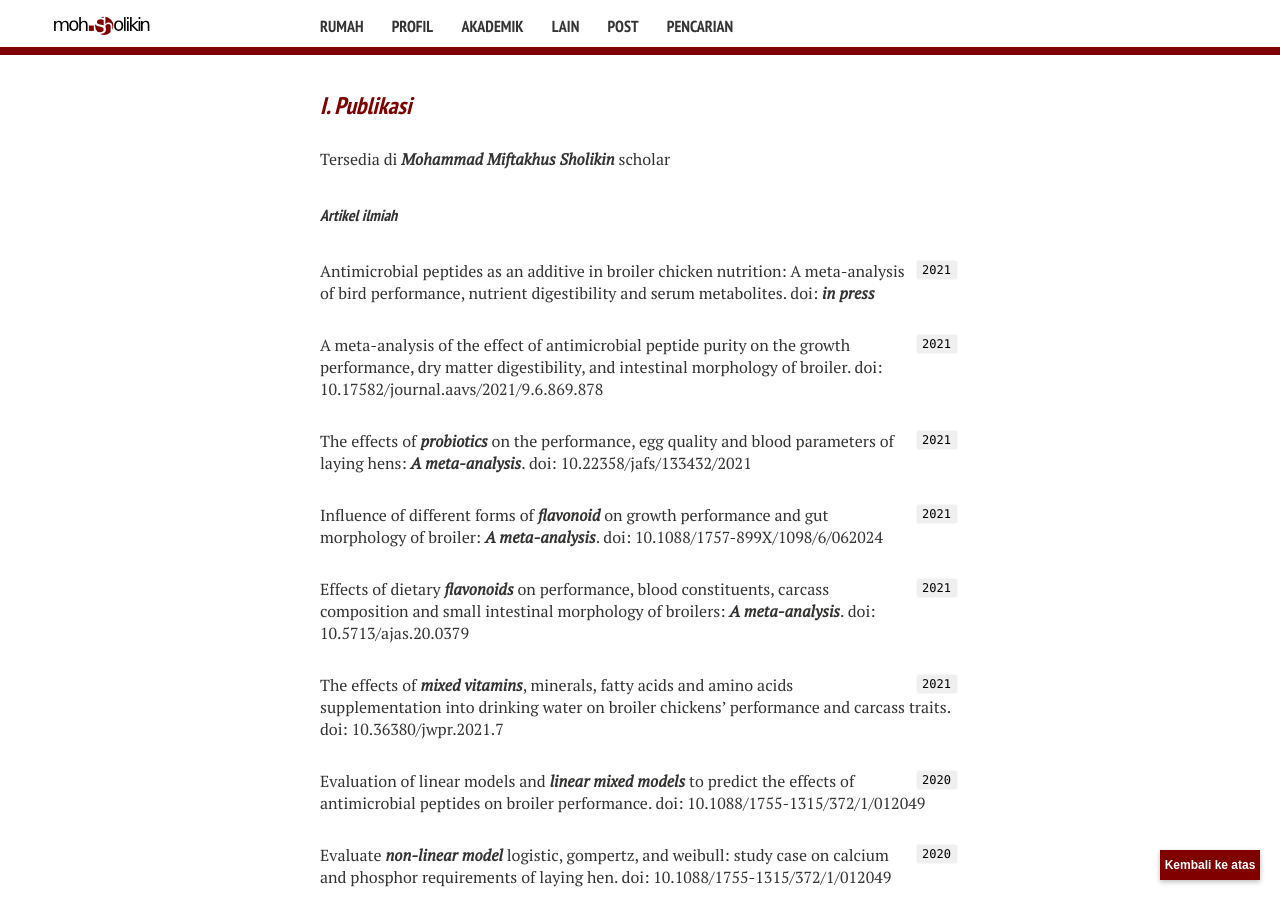
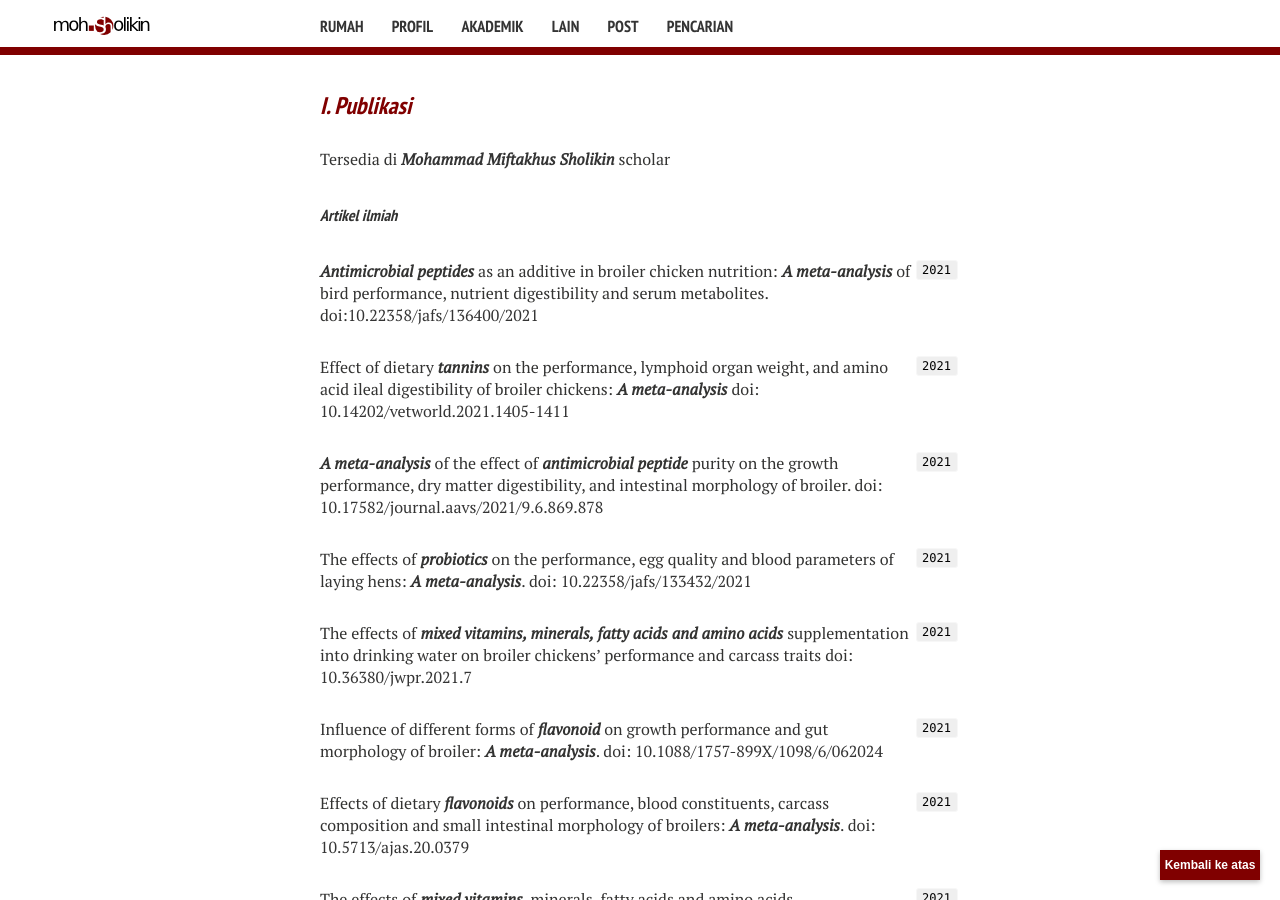
Before and after one commit to mohammad-miftakhus-sholikin/academic_website, a Jekyll site: the page built from _posts/profil/2021-01-18-riwayat-hidup-penulis.md, in a window 1280 px wide and 900 px high, scrolled down 3049 px. Built offline with Jekyll 4.4.1, drawn with Linux system fonts in a browser that asks for light colours; nearby versions of some CDN libraries; some web fonts are replaced.

Commit message:
academic_website
- Update the publication profile

```diff
--- a/_posts/profil/2021-01-18-riwayat-hidup-penulis.md
+++ b/_posts/profil/2021-01-18-riwayat-hidup-penulis.md
@@ -155,13 +155,21 @@
 
 ##### _Artikel ilmiah_
 `2021`
-Antimicrobial peptides as an additive in broiler chicken nutrition: A meta-analysis of bird performance, nutrient digestibility and serum metabolites. doi: _in press_
+_Antimicrobial peptides_ as an additive in broiler chicken nutrition: _A meta-analysis_ of bird performance, nutrient digestibility and serum metabolites. doi:[10.22358/jafs/136400/2021](http://www.jafs.com.pl/Antimicrobial-peptides-as-an-additive-in-broiler-chicken-nutrition-na-meta-analysis,136400,0,2.html)
 
 `2021`
-A meta-analysis of the effect of antimicrobial peptide purity on the growth performance, dry matter digestibility, and intestinal morphology of broiler. doi: [10.17582/journal.aavs/2021/9.6.869.878](http://nexusacademicpublishers.com/table_contents_detail/4/1781/html)
+Effect of dietary _tannins_ on the performance, lymphoid organ weight, and amino acid ileal digestibility of broiler chickens: _A meta-analysis_
+doi: [10.14202/vetworld.2021.1405-1411](http://www.veterinaryworld.org/Vol.14/June-2021/1.html)
+
+`2021`
+_A meta-analysis_ of the effect of _antimicrobial peptide_ purity on the growth performance, dry matter digestibility, and intestinal morphology of broiler. doi: [10.17582/journal.aavs/2021/9.6.869.878](http://nexusacademicpublishers.com/table_contents_detail/4/1781/html)
 
 `2021`
 The effects of _probiotics_ on the performance, egg quality and blood parameters of laying hens: _A meta-analysis_. doi: [10.22358/jafs/133432/2021](http://www.jafs.com.pl/The-effects-of-probiotics-on-the-performance-egg-quality-and-blood-parameters-of,133432,0,2.html)
+
+`2021`
+The effects of _mixed vitamins, minerals, fatty acids and amino acids_ supplementation into drinking water on broiler chickens' performance and carcass traits
+doi: [10.36380/jwpr.2021.7](https://jwpr.science-line.com/attachments/article/57/JWPR%2011(1)%2047-52,%202021.pdf)
 
 `2021`
 Influence of different forms of _flavonoid_ on growth performance and gut morphology of broiler: _A meta-analysis_. doi: [10.1088/1757-899X/1098/6/062024](https://iopscience.iop.org/article/10.1088/1757-899X/1098/6/062024/meta)
```
